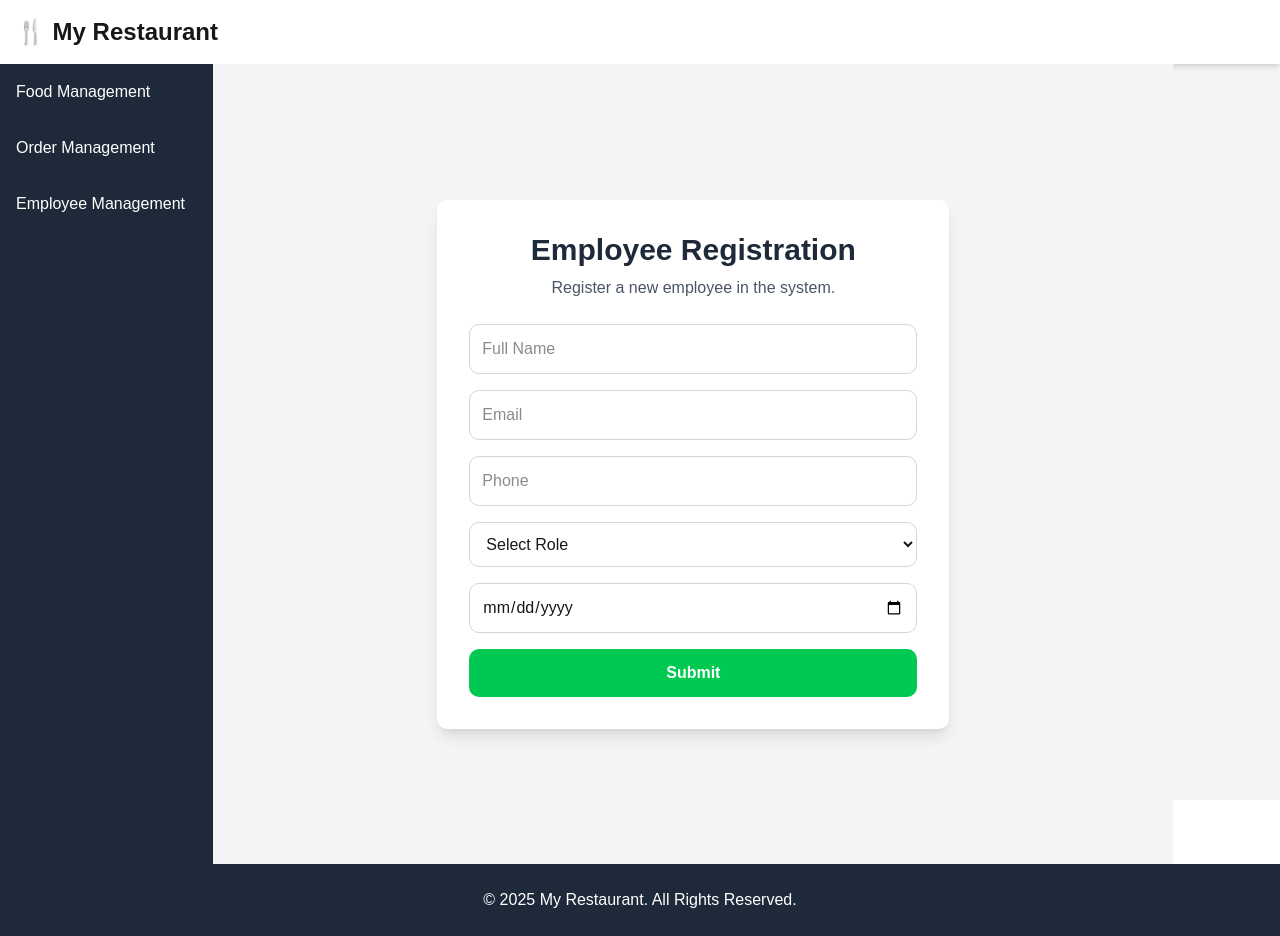
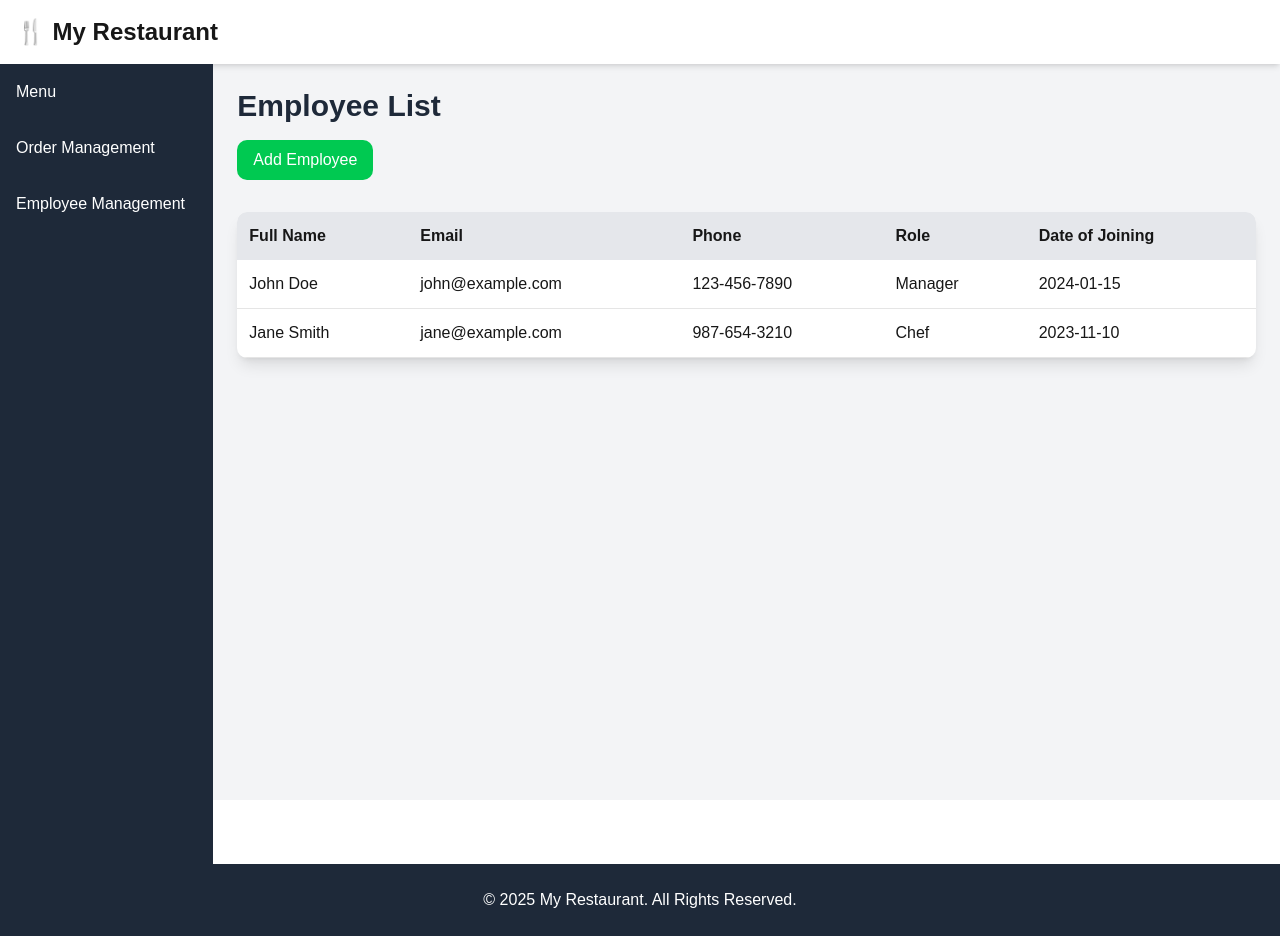
Before and after one commit to Esaivani2003/rest-app, a Next.js app: page /Employee in a window 1280 px wide. Built offline with nearby package versions, Linux system fonts and the light colour scheme.

Commit message:
updated layout and menupage

```diff
--- a/src/components/MenuPage.tsx
+++ b/src/components/MenuPage.tsx
@@ -1,9 +1,9 @@
 "use client";
 
 import React from "react";
-import PizzaImage from "../../public/pizza.jpg"
-import PastaImage from "../../public/pasta.jpg"
-import BurgerImage from "../../public/burger.jpg"
+import PizzaImage from "../../public/pizza.jpg";
+import PastaImage from "../../public/pasta.jpg";
+import BurgerImage from "../../public/burger.jpg";
 import Image from "next/image";
 
 interface Addon {
@@ -21,7 +21,6 @@ interface Product {
   addons?: Addon[];
 }
 
-// Sample Products Array
 const products: Product[] = [
   {
     name: "Cheese Burst Pizza",
@@ -61,7 +60,6 @@ const products: Product[] = [
   }
 ];
 
-// ProductCard Component
 const ProductCard: React.FC<{ product: Product }> = ({ product }) => {
   const discountedPrice = product.discount
     ? product.price - (product.price * product.discount) / 100
@@ -69,15 +67,10 @@ const ProductCard: React.FC<{ product: Product }> = ({ product }) => {
 
   return (
     <div className="bg-white rounded-lg shadow-md overflow-hidden border transform hover:scale-105 transition duration-300">
-      {/* Image */}
       <Image src={product.image} alt={product.name} width={100} height={100} className="w-full h-48 object-cover" />
-
-      {/* Content */}
       <div className="p-4">
         <h2 className="text-xl font-bold">{product.name}</h2>
         <p className="text-gray-600 text-sm mt-1">{product.description}</p>
-
-        {/* Price */}
         <div className="mt-3">
           {product.discount ? (
             <p className="text-red-500 font-bold text-lg">
@@ -87,11 +80,7 @@ const ProductCard: React.FC<{ product: Product }> = ({ product }) => {
             <p className="text-green-600 font-bold text-lg">₹{product.price}</p>
           )}
         </div>
-
-        {/* Category */}
         <p className="text-sm text-gray-500 mt-1">Category: {product.category}</p>
-
-        {/* Add-ons */}
         {product.addons && product.addons.length > 0 && (
           <div className="mt-2">
             <h3 className="font-semibold text-gray-700 text-sm">Add-ons:</h3>
@@ -104,8 +93,6 @@ const ProductCard: React.FC<{ product: Product }> = ({ product }) => {
             </ul>
           </div>
         )}
-
-        {/* Add to Cart Button */}
         <button className="mt-4 w-full bg-blue-500 text-white py-2 rounded-md hover:bg-blue-600 transition">
           Add to Cart
         </button>
@@ -114,10 +101,13 @@ const ProductCard: React.FC<{ product: Product }> = ({ product }) => {
   );
 };
 
-// ProductList Component
 const ProductList: React.FC = () => {
   return (
-    <div className="max-w-7xl mx-auto p-6">
+    <div className="max-w-7xl mx-auto p-6 relative">
+     <button className="absolute top-0 left-0 m-4 bg-green-500 text-white px-4 py-2 rounded-md hover:bg-green-600 transition">
+  + Add Menu
+</button>
+
       <h1 className="text-3xl font-bold text-center mb-6">Our Menu</h1>
       <div className="grid grid-cols-1 sm:grid-cols-2 lg:grid-cols-3 gap-6">
         {products.map((product, index) => (
--- a/src/components/layout.tsx
+++ b/src/components/layout.tsx
@@ -30,13 +30,13 @@ const Layout: React.FC<LayoutProps> = ({ children }) => {
         <nav className="flex-1">
           <ul>
             <li className="p-4 hover:bg-gray-700 transition">
-              <Link href="/food-management">Food Management</Link>
+              <Link href="/Menus">Menu</Link>
             </li>
             <li className="p-4 hover:bg-gray-700 transition">
               <Link href="/order-management">Order Management</Link>
             </li>
             <li className="p-4 hover:bg-gray-700 transition">
-              <Link href="/employee-management">Employee Management</Link>
+              <Link href="/Employee">Employee Management</Link>
             </li>
           </ul>
         </nav>
--- a/src/pages/Employee/index.tsx
+++ b/src/pages/Employee/index.tsx
@@ -1,13 +1,57 @@
-import React from 'react'
-import EmployeePage from "@/components/employees";
+import React from "react";
+import { useRouter } from "next/router";
 import Layout from "@/components/layout";
 
-const index = () => {
+const Index = () => {
+  const router = useRouter();
+
+  // Dummy employee data (Replace with API data)
+  const employees = [
+    { fullname: "John Doe", email: "john@example.com", phone: "123-456-7890", role: "Manager", doj: "2024-01-15" },
+    { fullname: "Jane Smith", email: "jane@example.com", phone: "987-654-3210", role: "Chef", doj: "2023-11-10" },
+  ];
+
   return (
     <Layout>
-          <EmployeePage />
+      <div className="container mx-auto p-6">
+        <h2 className="text-3xl font-semibold text-gray-800 mb-4">Employee List</h2>
+
+        {/* Navigate to Add Employee Page */}
+        <button
+          onClick={() => router.push("/Employee/addemployee")}
+          className="mb-4 px-4 py-2 bg-green-500 text-white rounded-lg hover:bg-green-600 transition duration-300"
+        >
+          Add Employee
+        </button>
+
+        {/* Employee Table */}
+        <div className="overflow-x-auto bg-white shadow-lg rounded-lg mt-4">
+          <table className="w-full border-collapse">
+            <thead>
+              <tr className="bg-gray-200 text-left">
+                <th className="p-3">Full Name</th>
+                <th className="p-3">Email</th>
+                <th className="p-3">Phone</th>
+                <th className="p-3">Role</th>
+                <th className="p-3">Date of Joining</th>
+              </tr>
+            </thead>
+            <tbody>
+              {employees.map((emp, index) => (
+                <tr key={index} className="border-b">
+                  <td className="p-3">{emp.fullname}</td>
+                  <td className="p-3">{emp.email}</td>
+                  <td className="p-3">{emp.phone}</td>
+                  <td className="p-3">{emp.role}</td>
+                  <td className="p-3">{emp.doj}</td>
+                </tr>
+              ))}
+            </tbody>
+          </table>
+        </div>
+      </div>
     </Layout>
-  )
-}
+  );
+};
 
-export default index
+export default Index;
--- a/src/pages/article/index.tsx
+++ b/src/pages/article/index.tsx
@@ -1,10 +1,14 @@
 "use client";
 import ArticleCard from "@/components/article";
+import Layout from "@/components/layout";
+
 
 export default function Home() {
   return (
+    <Layout>
     <main className="flex flex-col items-center justify-center min-h-screen px-5">
       <ArticleCard />
     </main>
+    </Layout>
   );
 }
--- a/src/pages/index.tsx
+++ b/src/pages/index.tsx
@@ -22,7 +22,7 @@ export default function Home() {
           <p className="mt-4 text-lg">Personalized meals based on your health needs</p>
           <Link href="/login">
             <button className="mt-6 px-6 py-3 bg-green-500 hover:bg-green-600 text-white font-semibold rounded-md shadow-lg transition duration-300">
-              Go to Employees
+              Get Started
             </button>
           </Link>
         </div>
```
Also changed, not shown: 1 other file (tests, documents, lock files or other folders).
